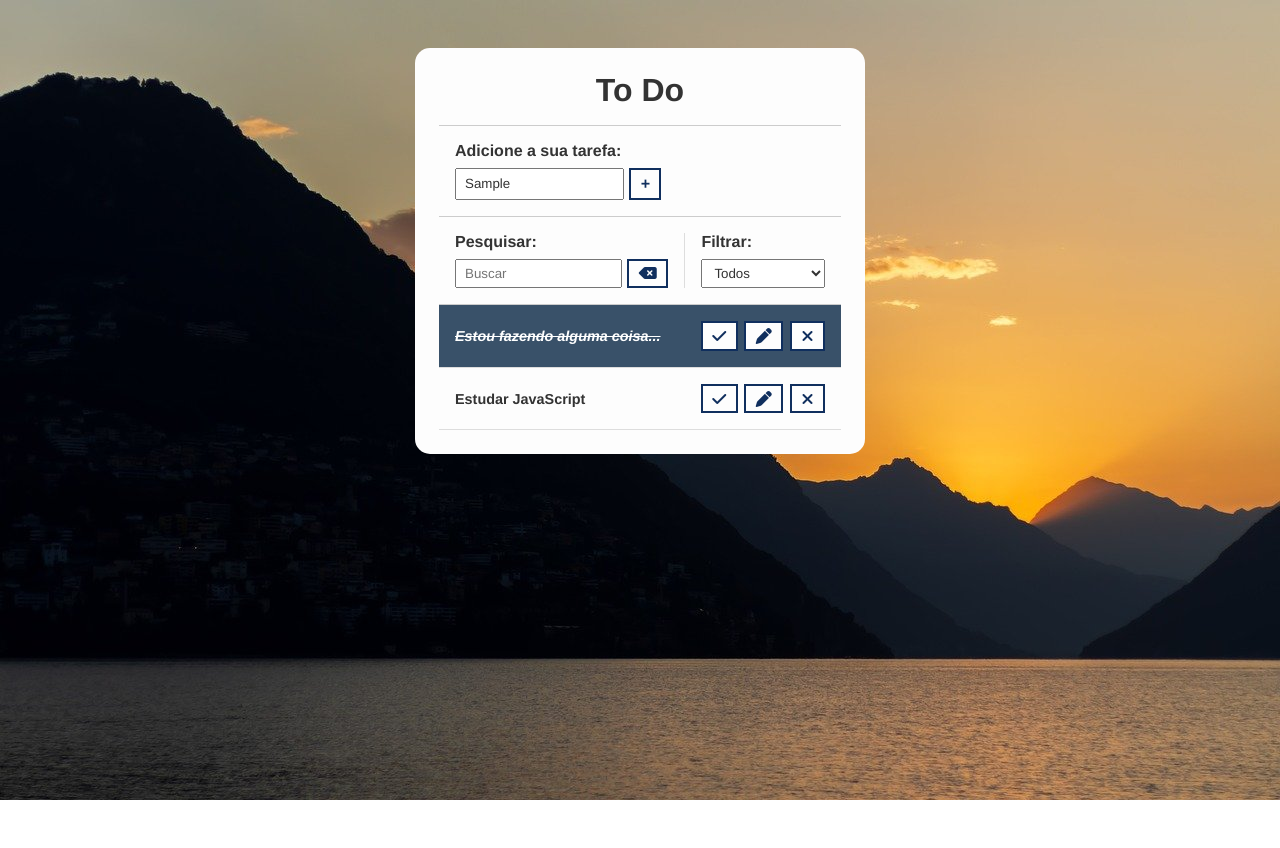
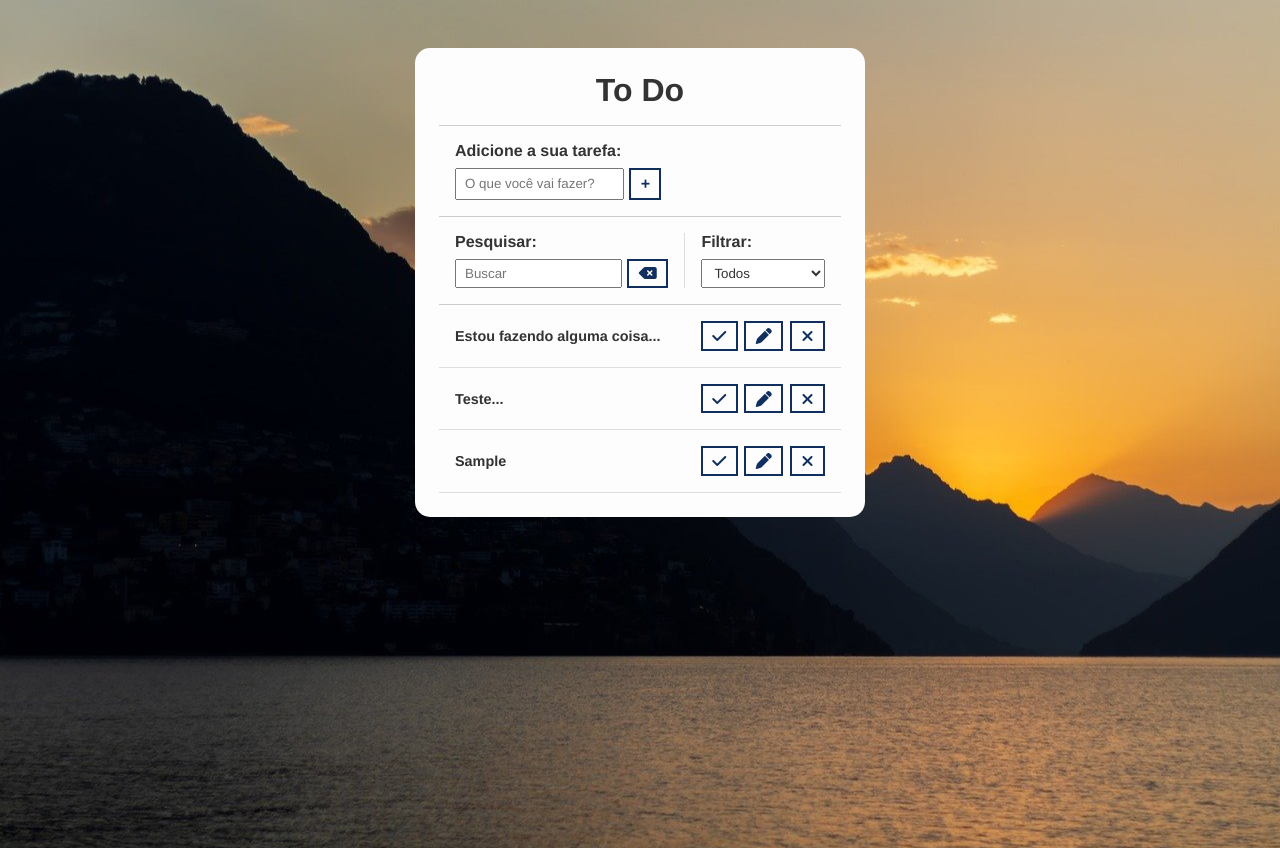
Before and after one commit to jehlp3/ToDoJS, a plain HTML site: page index.html in a window 1280 px wide. Both pictures are taken after typing "Sample" into the empty fields and a click on the button 645 px from the left and 183 px from the top of the page. Before the commit the page ends 800 px from the top, so only its background shows below. Drawn offline with Linux system fonts and the light colour scheme.

Commit message:
Atualização do projeto

```diff
--- a/css/style.css
+++ b/css/style.css
@@ -8,8 +8,14 @@
 }
 body{
     background-image: url("../img/lake-lugano-8363426_1280.jpg");
-    background-position: ;
-    background-size: ;
+    /*background-color: rgb(13, 159, 159);*/
+    background-size: cover;
+    background-position: center;
+    background-repeat: no-repeat;
+    margin: 0;
+    padding: 0;
+    height: 100vh;
+
 }
 button{
     background-color: #FDFDFD;
--- a/index.html
+++ b/index.html
@@ -58,20 +58,23 @@
         </div>
     </div>
     <div id="todo-list">
-        <div class="todo done">
+        <div class="todo">
             <h3>Estou fazendo alguma coisa...</h3>
             <button class="finish-todo">
+
                 <i class="fa-solid fa-check"></i>
             </button>
             <button class="edit-todo">
+
                 <i class="fa-solid fa-pen"></i>
             </button>
             <button class="remove-todo">
+
                 <i class="fa-solid fa-xmark"></i>
             </button>
         </div>
         <div class="todo">
-            <h3>Estudar JavaScript</h3>
+            <h3>Teste...</h3>
             <button class="finish-todo">
                 <i class="fa-solid fa-check"></i>
             </button>
@@ -83,9 +86,5 @@
             </button>
         </div>
     </div>
-    </div>
-
-
-</body>
-
+    </body>
 </html>
--- a/js/script.js
+++ b/js/script.js
@@ -2,33 +2,104 @@
 const todoForm = document.querySelector("#todo-form");//shit+alt+seta p baixo p criar vários
 const todoInput = document.querySelector("#todo-input");
 const todoList = document.querySelector("#todo-list");
-const editForm = document.querySelector("#edit-list");
+const editForm = document.querySelector("#edit-form");
 const editInput = document.querySelector("#edit-input");
 const cancelEditBtn = document.querySelector("#cancel-edit-btn");
+let oldInputValue;
 
 //funções
 const saveTodo = (text) => {
-    const todo=document.createElement("div")
-    todo.classList.add("todo")
+    const todo = document.createElement("div");
+    todo.classList.add("todo");
 
-    const todoTitle = document.createElement("h3")
+    const todoTitle = document.createElement("h3");
     todoTitle.innerText = text;
-    todo.appendChild
-}
+    todo.appendChild(todoTitle);
 
-//eventos
-todoForm.addEventListener("submit", (e) =>{
+    const doneBtn = document.createElement("button");
+    doneBtn.innerHTML = '<i class="fa-solid fa-check finish-todo"></i>';
+    todo.appendChild(doneBtn);
+
+    const editBtn = document.createElement("button");
+    editBtn.innerHTML = '<i class="fa-solid fa-pen edit-todo"></i>';
+    todo.appendChild(editBtn);
+
+    const deleteBtn = document.createElement("button");
+    deleteBtn.innerHTML = '<i class="fa-solid fa-xmark edit-todo"></i>';
+    todo.appendChild(deleteBtn);
+
+    todoList.appendChild(todo);
+
+    todoInput.value = "";
+    };
+
+const toggleForms = () => {
+    editForm.classList.toggle("hide");
+    todoForm.classList.toggle("hide");
+    todoList.classList.toggle("hide");
+};
+
+const updateTodo = (text) => {
+    const todos = document.querySelectorAll(".todo");
+
+    todos.forEach((todo) => {
+        let todoTitle = todo.querySelector("h3");
+
+        if (todoTitle.innerText === oldInputValue) {
+            todoTitle.innerText = text;
+        }
+    });
+};
+
+// Eventos
+todoForm.addEventListener("submit", (e) => {
     e.preventDefault();
-   // console.log("Enviou form")
-   //adicionou a tarefa
 
-   const inputValue = todoInput.value; //nome da tarefa
+    const inputValue = todoInput.value;
 
-   if(inputValue){
-    //console.log(inputValue);
-    saveTodo(inputValue)
-   }
-}
+    if (inputValue) {
+        //console.log(inputValue);
+        saveTodo(inputValue);
+    }
+});
 
+document.addEventListener("click", (e) => {
+    const targetEl = e.target;
+    const parentEl = targetEl.closest("div");
 
-)
+    if (targetEl.classList.contains("finish-todo")) {
+        parentEl.classList.toggle("done");
+    }
+
+    if (targetEl.classList.contains("remove-todo")) {
+        parentEl.remove();
+    }
+
+    if (targetEl.classList.contains("edit-todo")) {
+        const todoTitle = parentEl.querySelector("h3").innerText;
+
+        toggleForms();
+
+        editInput.value = todoTitle;
+        oldInputValue = todoTitle;
+    }
+});
+
+cancelEditBtn.addEventListener("click", (e) => {
+    e.preventDefault();
+    toggleForms();
+});
+
+editForm.addEventListener("submit", (e) => {
+    e.preventDefault();
+
+    const editInputValue = editInput.value;
+
+  console.log(editInputValue);
+
+    if (editInputValue) {
+        updateTodo(editInputValue);
+    }
+
+    toggleForms();
+});
```
